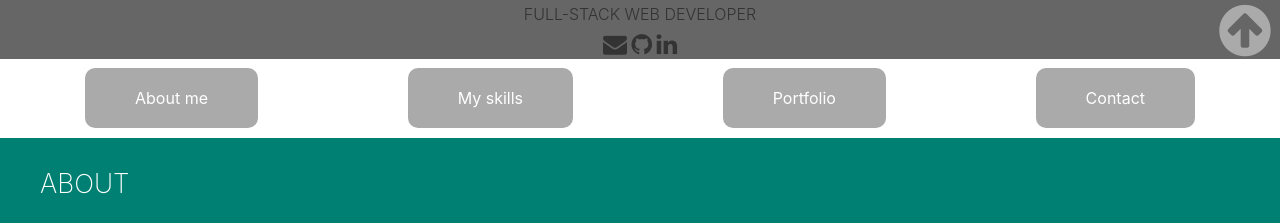
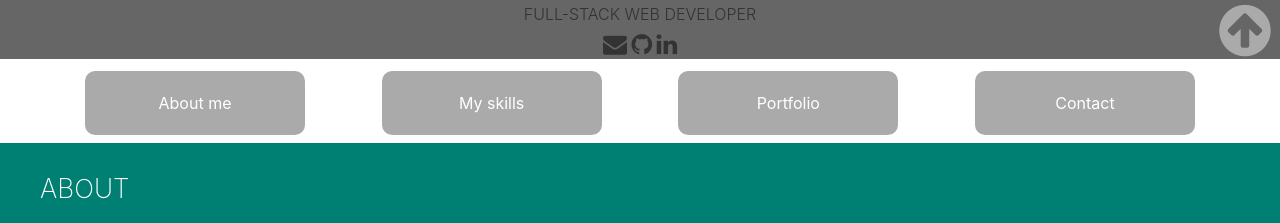
Before and after one commit to wcalvert88/portfolio, a plain HTML site: page index.html in a window 1280 px wide. Shown: the part 729-952 px from the top of the page. Drawn offline with nearby package versions, Linux system fonts and the light colour scheme; a script that the page names is missing.

Commit message:
updated navbar

```diff
--- a/index.html
+++ b/index.html
@@ -82,16 +82,16 @@
     <nav class="block main-navigation navbar navbar-default">
       <div class="container">
         <div class="nav-stuff">
-          <a href="#about-me" >About me</a>
+          <a href="#about-me" class="test">About me</a>
         </div>
         <div class="nav-stuff">
-          <a href="#skills" >My skills</a>
+          <a href="#skills" class="test">My skills</a>
         </div>
         <div class="current nav-stuff">
-          <a href="#portfolio" >Portfolio</a>
+          <a href="#portfolio" class="test">Portfolio</a>
         </div>
         <div class="nav-stuff">
-          <a href="#contact" >Contact</a>
+          <a href="#contact" class="test">Contact</a>
         </div>
       </div>
     </nav>
@@ -106,6 +106,8 @@
       <div class="current-learning">
         <strong><span class="fake-h">Currently learning:<span></strong>  Symfony // Vagrant
       </div>
+
+      <!-- add more  -->
 
     </div>
   </section>
--- a/static/css/style.css
+++ b/static/css/style.css
@@ -138,12 +138,12 @@ nav {
 	box-shadow: none;
 	height: 100%;
 	text-align: center;
-
 }
 
 nav div a{
-	background-color: #aaa;
-	padding: 20px 50px;
+	/* background-color: #aaa; */
+	width: 200px;
+	/* padding: 20px 50px; */
 	border-radius: 10px;
 }
 
@@ -200,10 +200,16 @@ a.back-to-top{
 	font-size: 50px;
 }
 
-/* .nav-stuff {
-	min-width: 200px;
-} */
+.nav-stuff {
+	background-color: #aaa;
+	border-radius: 10px;
+	margin-top: 5px;
+	width: 220px;
+}
 
+.about-info {
+	margin: 10px;
+}
 @media (max-width:1023px){
 	.person .person-avatar img{
 		width:60vh;
```
